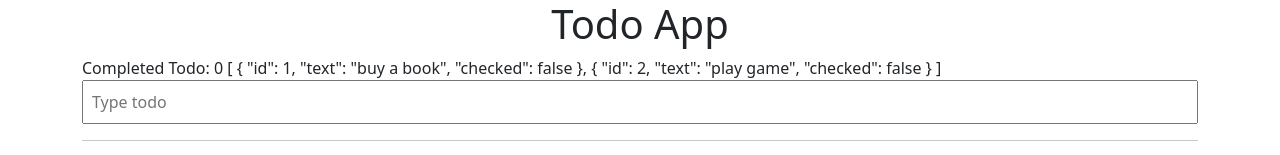
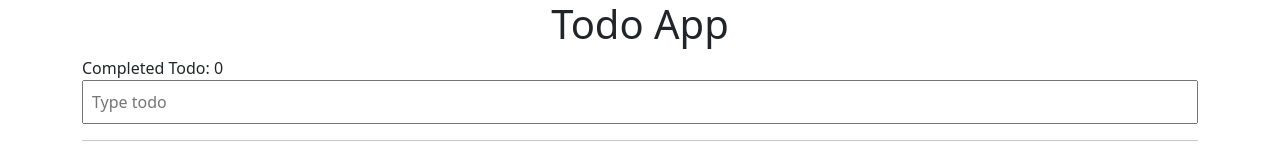
Before and after one commit to aozp73/Vue2_TodoApp, a Vue app: page / in a window 1280 px wide. Shown: the top 155 px of the page. Built offline with nearby package versions, Linux system fonts and the light colour scheme; no server answers.

Commit message:
getters 활용

```diff
--- a/src/components/CompletedTodoComponent.vue
+++ b/src/components/CompletedTodoComponent.vue
@@ -1,18 +1,19 @@
 <template>
   <div>
     Completed Todo: {{ numberOfCompletedTodo }}
-    {{ todos }}
+    <!-- {{ todos }} -->
   </div>
 </template>
 
 <script>
 export default {
   computed: {
-    todos() {
-      return this.$store.state.todos;
-    },
+    // todos() {
+    //   return this.$store.state.todos;
+    // },
     numberOfCompletedTodo() {
-      return this.todos.filter((todo) => todo.checked).length;
+      // return this.todos.filter((todo) => todo.checked).length;
+      return this.$store.getters.numberOfCompletedTodo;
     },
   },
 };
--- a/src/components/UserListComponent.vue
+++ b/src/components/UserListComponent.vue
@@ -9,19 +9,26 @@
 </template>
 
 <script>
+import { mapState, mapActions } from "vuex";
+
 export default {
   created() {
     this.getUsers();
   },
   computed: {
-    users() {
-      return this.$store.state.users;
-    },
+    ...mapState(["todos"]),
+    // users() {
+    //   return this.$store.state.users;
+    // },
+    // todos() {
+    //   return this.$store.state.todos;
+    // },
   },
   methods: {
-    getUsers() {
-      this.$store.dispatch("getUsers");
-    },
+    ...mapActions(["getUsers"]),
+    // getUsers() {
+    //   this.$store.dispatch("getUsers");
+    // },
   },
 };
 </script>
--- a/src/store/index.js
+++ b/src/store/index.js
@@ -58,5 +58,9 @@ export default new Vuex.Store({
       }, 1000);
     },
   },
-  getters: {},
+  getters: {
+    numberOfCompletedTodo: (state) => {
+      return state.todos.filter((todo) => todo.checked).length;
+    },
+  },
 });
```
